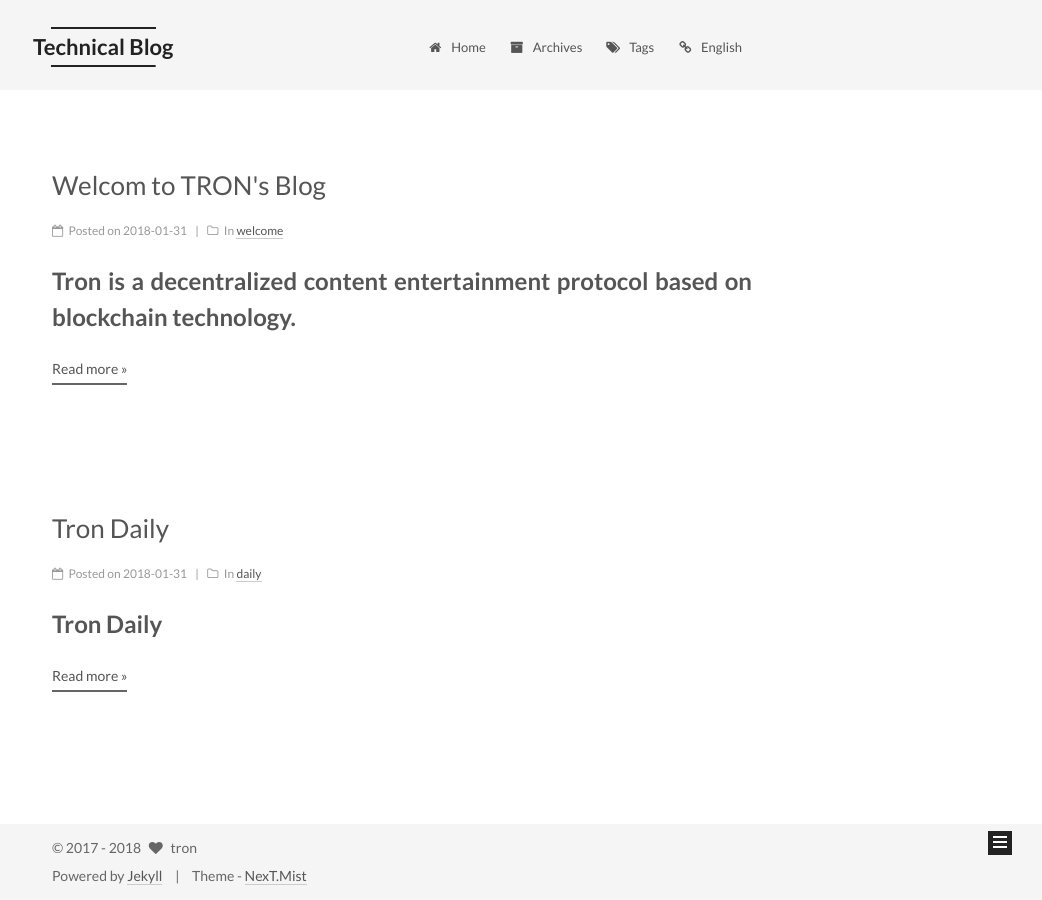
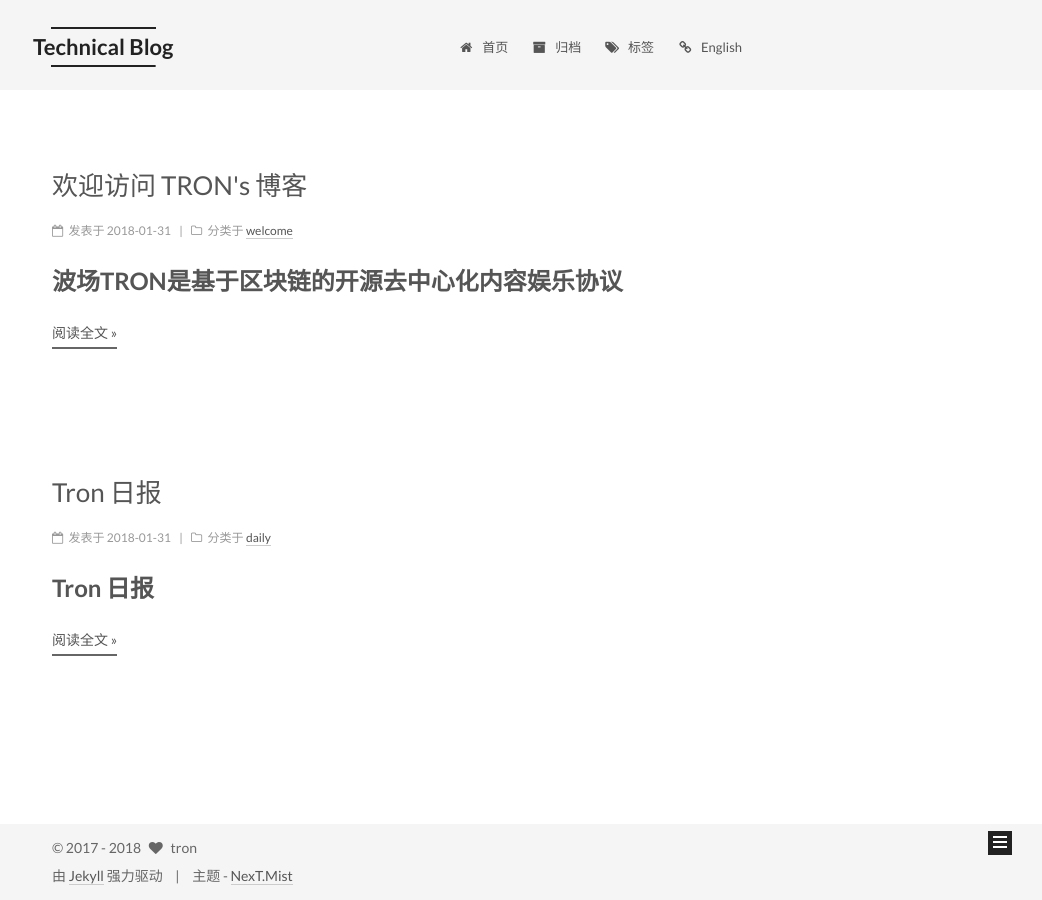
Before and after one commit to tronprotocol/tron-blog-zh, a Jekyll site: the page built from index.html, in a window 1280 px wide. Shown: the whole page, without its empty margins (238-1280 px from the left). Built offline with Jekyll 4.4.1, drawn with Linux system fonts in a browser that asks for light colours; the list of posts is cut into pages by our own code; part of the change alters nothing that is shown.

Commit message:
add blog

```diff
--- a/_config.yml
+++ b/_config.yml
@@ -9,7 +9,7 @@ subtitle:
 description: Blockchain Technical Blog.
 author: tron
 # Support language: de, en, fr-FR, id, ja, ko, pt-BR, pt, ru, zh-Hans, zh-hk, zh-tw
-language: en
+language: zh-Hans
 date_format: '%Y-%m-%d'
 
 # URL
--- a/_posts/2018-01-31-Tron Daily.md
+++ b/_posts/2018-01-31-Tron Daily.md
@@ -1,5 +1,5 @@
 ---
-title: Tron Daily
+title: Tron 日报
 date: 2018-01-31 21:58:57
 categories:
 - daily
@@ -7,12 +7,12 @@ tags:
 - daily
 ---
 
-# Tron Daily
+# Tron 日报
 
-1. **[Consensus]** Define the interface function to create a new block in the Consensus Module. Implemented Block class for testing consensus (Defined the required fields in the block);
+1. **[共识]** 定义共识模块中创建新块的接口函数，实现了用于测试共识的Block类（类中定义了块中包含所有信息的字段）；
 
-2. **[Wallet]** Modify the proto reference, used Google format to modify the code uploaded to GitHub. Complete the transaction signature and verification of the code;
+2. **[钱包]** 修改proto的引用，使用谷歌格式修改代码上传到GitHub,完成交易签名和验证的代码编写；
 
-3. **[Overall Structure]** Improved the test framework and used an exponential half-fold algorithm to describe the summary information of the local blocks. This method can use as less data as possible to describe the local node, meantime the much information as possible to synchronize with the remote block;
+3. **[整体架构]** 完善测试框架，使用一种指数折半的算法用来描述本地区块的汇总信息，该方法可以用尽可能小的数据来描述本地节点尽可能多的信息用以与远端进行区块同步；
 
-4. **[Network]** Add network part log and fix typo error.
+4. **[网络]** 添加网络部分日志，修复 typo 错误。
--- a/_posts/2018-1-29-Welcom to TRON's Blog.md
+++ b/_posts/2018-1-29-Welcom to TRON's Blog.md
@@ -1,5 +1,5 @@
 ---
-title: Welcom to TRON's Blog
+title: 欢迎访问 TRON's 博客
 date: 2018-01-31 22:48:57
 categories:
 - welcome
@@ -7,8 +7,8 @@ tags:
 - welcome
 ---
 
-# Tron is a decentralized content entertainment protocol based on blockchain technology.
+# 波场TRON是基于区块链的开源去中心化内容娱乐协议
 
-Tron strives to construct a global free content entertainment system, utilizing blockchain technology. This protocol allows each user to freely publish, store, and own data. The issuance, circulation, and trading of digital assets,
-through decentralized self governance, lay the foundation for the distribution and subscription of content, thereby empowering content creators as well as forming a decentralized content entertainment ecosystem.
-The app partners of Tron protocol include Peiwo, Obike, Gifto, Uplive, with a total of 4 millions users, making Tron a blockchain protocol with the most DAPP users in the world.
+它致力于利用区块链与分布式存储技术，构建一个全球范围内的自由内容娱乐体系，，这个协议可以让每个用户自由发布，存储，拥有数据，并通过去中心化的自治形式,以数字资产发行，流通，
+交易方式决定内容的分发、订阅、推送，赋能内容创造者，形成去中心化的内容娱乐生态。波场协议应用合作伙伴（陪我APP，Obike，GIFTO，Uplive）用户规模突破四千万，
+波场协议也是全球DAPP用户最多的智能合约区块链协议。
```
Also changed, not shown: 1 other file.
